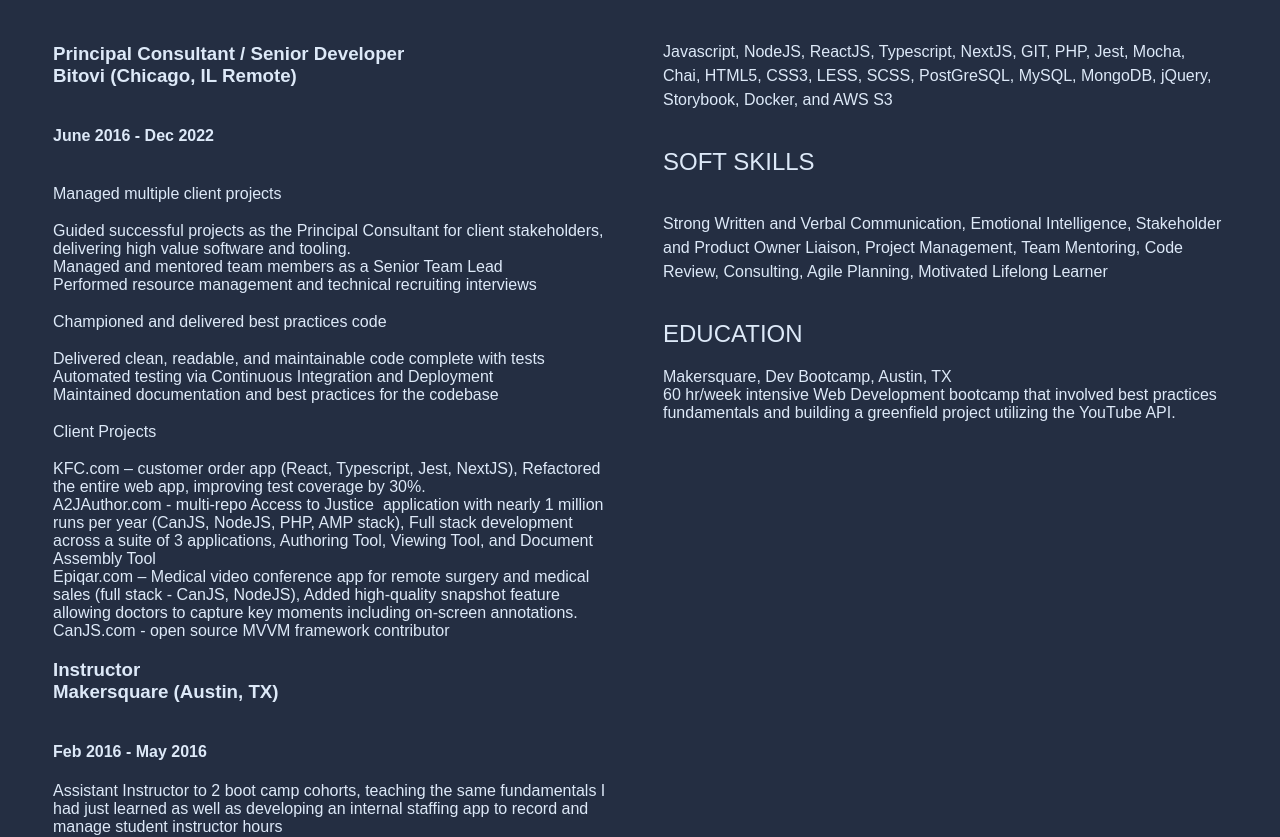
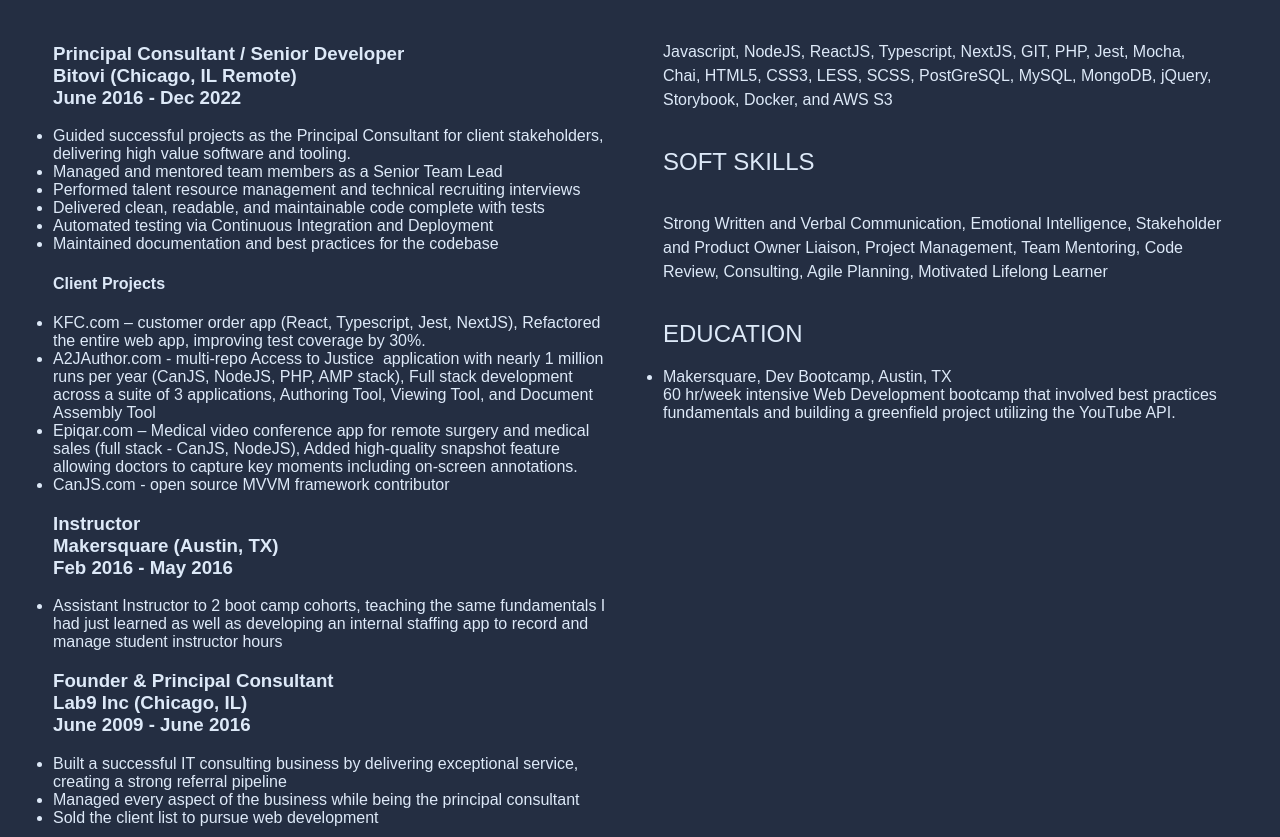
Before and after one commit to mikemitchel/portfolio, a SvelteKit app: page / in a window 1280 px wide. Shown: the part 246-1083 px from the top of the page. Built offline with nearby package versions, Linux system fonts and the light colour scheme.

Commit message:
round 3 cleanup

```diff
--- a/src/routes/+page.svelte
+++ b/src/routes/+page.svelte
@@ -51,24 +51,20 @@
 					<h2>EXPERIENCE</h2>
 					<h3>
 						Principal Consultant / Senior Developer&nbsp;<br />Bitovi (Chicago, IL Remote)
+						<div>June 2016 - Dec 2022</div>
 					</h3>
-					<h4>June 2016 - Dec 2022</h4>
-					<p>Managed multiple client projects</p>
 					<ul>
 						<li>
 							Guided successful projects as the Principal Consultant for client stakeholders,
 							delivering high value software and tooling.
 						</li>
 						<li>Managed and mentored team members as a Senior Team Lead</li>
-						<li>Performed resource management and technical recruiting interviews</li>
-					</ul>
-					<p>Championed and delivered best practices code</p>
-					<ul>
+						<li>Performed talent resource management and technical recruiting interviews</li>
 						<li>Delivered clean, readable, and maintainable code complete with tests</li>
 						<li>Automated testing via Continuous Integration and Deployment</li>
 						<li>Maintained documentation and best practices for the codebase</li>
 					</ul>
-					<p>Client Projects</p>
+					<h4>Client Projects</h4>
 					<ul>
 						<li>
 							KFC.com – customer order app (React, Typescript, Jest, NextJS), Refactored the entire
@@ -86,8 +82,11 @@
 						</li>
 						<li>CanJS.com&nbsp;- open source MVVM framework contributor</li>
 					</ul>
-					<h3>Instructor &nbsp;<br />Makersquare (Austin, TX)</h3>
-					<h4>Feb 2016 - May 2016</h4>
+					<h3>
+						Instructor &nbsp;<br />Makersquare (Austin, TX)
+						<div>Feb 2016 - May 2016</div>
+					</h3>
+
 					<ul>
 						<li>
 							Assistant Instructor to 2 boot camp cohorts, teaching the same fundamentals I had just
@@ -95,8 +94,11 @@
 							instructor hours
 						</li>
 					</ul>
-					<h3>Founder & Principal Consultant&nbsp;<br />Lab9 Inc (Chicago, IL)</h3>
-					<h4>June 2009 - June 2016</h4>
+					<h3>
+						Founder & Principal Consultant&nbsp;<br />Lab9 Inc (Chicago, IL)
+						<div>June 2009 - June 2016</div>
+					</h3>
+
 					<ul>
 						<li>
 							Built a successful IT consulting business by delivering exceptional service, creating
--- a/src/styles.css
+++ b/src/styles.css
@@ -106,7 +106,6 @@
 ul {
 	padding: 0;
 	margin: 0;
-	list-style: none;
 }
 
 table {
```
